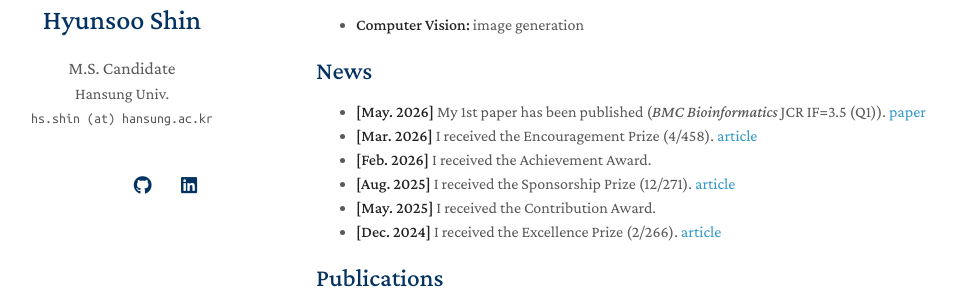
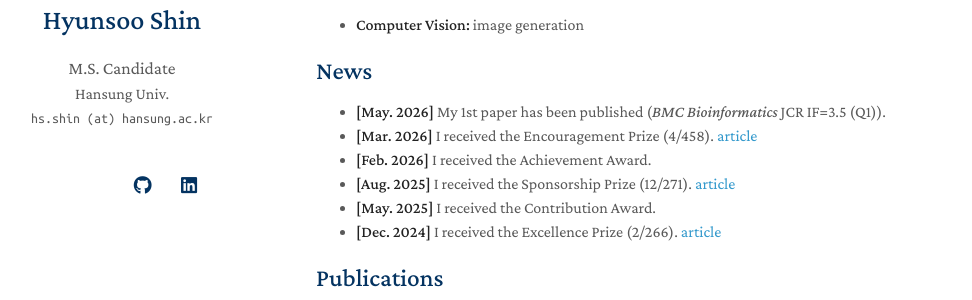
Before and after one commit to YONGJI04/yongji04.github.io, a Jekyll site: the page built from index.md, in a window 1280 px wide. Shown: the part 182-482 px from the top of the page, without its empty margins (154-1126 px from the left). Built offline with Jekyll 4.4.1, drawn with Linux system fonts in a browser that asks for light colours; a style sheet for code colours, icons or effects is not loaded; our own code applies the rules of GitHub Pages for plain Markdown files.

Commit message:
Update index.md

```diff
--- a/index.md
+++ b/index.md
@@ -12,7 +12,7 @@ I am a Graduate student at Hansung Univ.
 
 ## News
 
-- **[May. 2026]** My 1st paper has been published (_BMC Bioinformatics_ JCR IF=3.5 (Q1)). [paper](https://rdcu.be/fjuAv)
+- **[May. 2026]** My 1st paper has been published (_BMC Bioinformatics_ JCR IF=3.5 (Q1)).
 - **[Mar. 2026]** I received the Encouragement Prize (4/458). [article](https://v.daum.net/v/HlmMlcWI1Q)
 - **[Feb. 2026]** I received the Achievement Award.
 - **[Aug. 2025]** I received the Sponsorship Prize (12/271). [article](https://www.donga.com/news/It/article/all/20250813/132178039/1)
```
